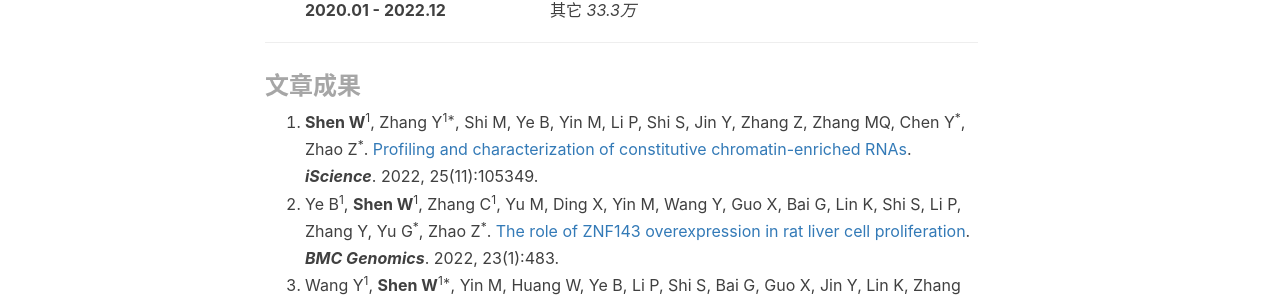
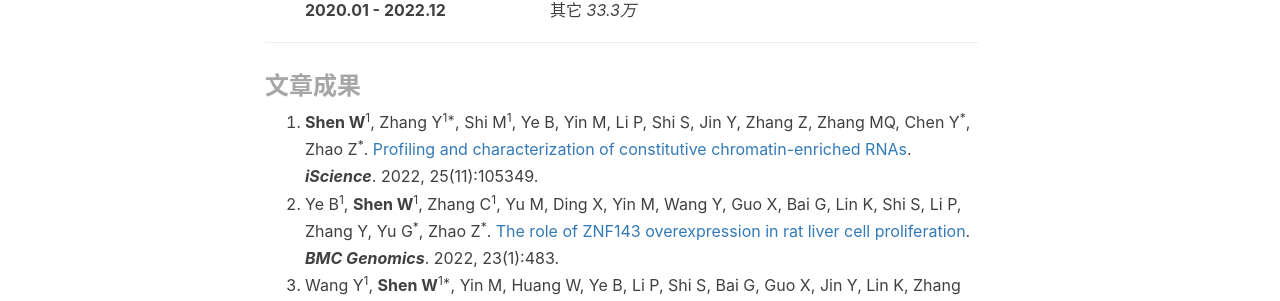
Before and after one commit to WenlongShen/WenlongShen.github.io, a Jekyll site: the page built from resume.html, in a window 1280 px wide. Shown: the part 1192-1493 px from the top of the page. Built offline with Jekyll 4.4.1, drawn with Linux system fonts in a browser that asks for light colours; comment, search, counter and statistics services are not loaded.

Commit message:
Update resume.html

```diff
--- a/resume.html
+++ b/resume.html
@@ -51,7 +51,7 @@ header-img: "img/bg/about.jpg"
     <hr>
     <h3 id="文章成果">文章成果</h3>
       <ol>
-        <li><strong>Shen W</strong><sup>1</sup>, Zhang Y<sup>1*</sup>, Shi M, Ye B, Yin M, Li P, Shi S, Jin Y, Zhang Z, Zhang MQ, Chen Y<sup>*</sup>, Zhao Z<sup>*</sup>. <a target="_blank" href="https://www.cell.com/iscience/fulltext/S2589-0042(22)01621-2">Profiling and characterization of constitutive chromatin-enriched RNAs</a>. <strong><em>iScience</em></strong>. 2022, 25(11):105349.</li>
+        <li><strong>Shen W</strong><sup>1</sup>, Zhang Y<sup>1*</sup>, Shi M<sup>1</sup>, Ye B, Yin M, Li P, Shi S, Jin Y, Zhang Z, Zhang MQ, Chen Y<sup>*</sup>, Zhao Z<sup>*</sup>. <a target="_blank" href="https://www.cell.com/iscience/fulltext/S2589-0042(22)01621-2">Profiling and characterization of constitutive chromatin-enriched RNAs</a>. <strong><em>iScience</em></strong>. 2022, 25(11):105349.</li>
         <li>Ye B<sup>1</sup>, <strong>Shen W</strong><sup>1</sup>, Zhang C<sup>1</sup>, Yu M, Ding X, Yin M, Wang Y, Guo X, Bai G, Lin K, Shi S, Li P, Zhang Y, Yu G<sup>*</sup>, Zhao Z<sup>*</sup>. <a target="_blank" href="https://bmcgenomics.biomedcentral.com/articles/10.1186/s12864-022-08714-2">The role of ZNF143 overexpression in rat liver cell proliferation</a>. <strong><em>BMC Genomics</em></strong>. 2022, 23(1):483.</li>
         <li>Wang Y<sup>1</sup>, <strong>Shen W</strong><sup>1*</sup>, Yin M, Huang W, Ye B, Li P, Shi S, Bai G, Guo X, Jin Y, Lin K, Zhang Y, Jiang Y<sup>*</sup>, Wang J<sup>*</sup>, Han Y<sup>*</sup>, Zhao Z<sup>*</sup>. <a target="_blank" href="https://www.frontiersin.org/articles/10.3389/fmicb.2022.879321/full">Changes in Higher-Order Chromosomal Structure of Klebsiella pneumoniae Under Simulated Microgravity</a>. <strong><em>Front Microbiol</em></strong>. 2022, 13:879321.</li>
         <li>Yin M<sup>1</sup>, Ye B<sup>1</sup>, Jin Y, Liu L, Zhang Y, Li P, Wang Y, Li Y, Han Y, <strong>Shen W</strong><sup>*</sup>, Zhao Z<sup>*</sup>. <a target="_blank" href="https://www.frontiersin.org/articles/10.3389/fmicb.2020.02040/full">Changes in Vibrio natriegens Growth Under Simulated Microgravity</a>. <strong><em>Front Microbiol</em></strong>. 2020, 11:2040.</li>
@@ -104,7 +104,7 @@ Foundation of China <em>250K CNY</em></dd>
     <hr>
     <h3 id="Publications">Publications</h3>
       <ol>
-        <li><strong>Shen W</strong><sup>1</sup>, Zhang Y<sup>1*</sup>, Shi M, Ye B, Yin M, Li P, Shi S, Jin Y, Zhang Z, Zhang MQ, Chen Y<sup>*</sup>, Zhao Z<sup>*</sup>. <a target="_blank" href="https://www.cell.com/iscience/fulltext/S2589-0042(22)01621-2">Profiling and characterization of constitutive chromatin-enriched RNAs</a>. <strong><em>iScience</em></strong>. 2022, 25(11):105349.</li>
+        <li><strong>Shen W</strong><sup>1</sup>, Zhang Y<sup>1*</sup>, Shi M<sup>1</sup>, Ye B, Yin M, Li P, Shi S, Jin Y, Zhang Z, Zhang MQ, Chen Y<sup>*</sup>, Zhao Z<sup>*</sup>. <a target="_blank" href="https://www.cell.com/iscience/fulltext/S2589-0042(22)01621-2">Profiling and characterization of constitutive chromatin-enriched RNAs</a>. <strong><em>iScience</em></strong>. 2022, 25(11):105349.</li>
         <li>Ye B<sup>1</sup>, <strong>Shen W</strong><sup>1</sup>, Zhang C<sup>1</sup>, Yu M, Ding X, Yin M, Wang Y, Guo X, Bai G, Lin K, Shi S, Li P, Zhang Y, Yu G<sup>*</sup>, Zhao Z<sup>*</sup>. <a target="_blank" href="https://bmcgenomics.biomedcentral.com/articles/10.1186/s12864-022-08714-2">The role of ZNF143 overexpression in rat liver cell proliferation</a>. <strong><em>BMC Genomics</em></strong>. 2022, 23(1):483.</li>
         <li>Wang Y<sup>1</sup>, <strong>Shen W</strong><sup>1*</sup>, Yin M, Huang W, Ye B, Li P, Shi S, Bai G, Guo X, Jin Y, Lin K, Zhang Y, Jiang Y<sup>*</sup>, Wang J<sup>*</sup>, Han Y<sup>*</sup>, Zhao Z<sup>*</sup>. <a target="_blank" href="https://www.frontiersin.org/articles/10.3389/fmicb.2022.879321/full">Changes in Higher-Order Chromosomal Structure of Klebsiella pneumoniae Under Simulated Microgravity</a>. <strong><em>Front Microbiol</em></strong>. 2022, 13:879321.</li>
         <li>Yin M<sup>1</sup>, Ye B<sup>1</sup>, Jin Y, Liu L, Zhang Y, Li P, Wang Y, Li Y, Han Y, <strong>Shen W</strong><sup>*</sup>, Zhao Z<sup>*</sup>. <a target="_blank" href="https://www.frontiersin.org/articles/10.3389/fmicb.2020.02040/full">Changes in Vibrio natriegens Growth Under Simulated Microgravity</a>. <strong><em>Front Microbiol</em></strong>. 2020, 11:2040.</li>
```
